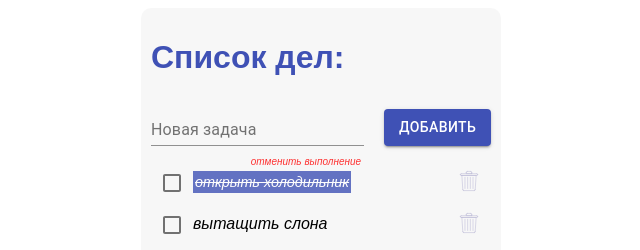
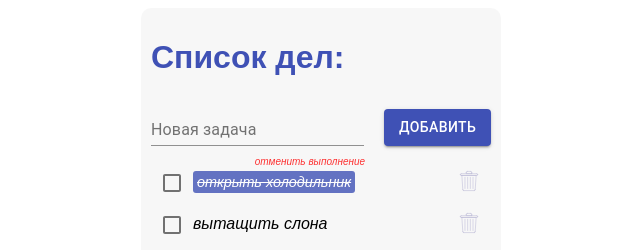
Before and after one commit to WebHeroSchool/dotodo, a React app: page / in a window 1280 px wide. In both pictures the pointer is over the element "открыть холодильник". Shown: the top 250 px of the page, 319-959 px from the left. Built offline with nearby package versions, Linux system fonts and the light colour scheme.

Commit message:
refactoring App.js edit hover

```diff
--- a/src/Item/Item.module.css
+++ b/src/Item/Item.module.css
@@ -8,13 +8,14 @@
   margin-right: 10px;
   cursor: pointer;
   position: relative;
-  transition: all .3s ease;
+  transition: all .2s linear;
 }
 
 .content:hover {
   color: #fff;
   background-color: #3f51b5;
-  padding: 3px 2px;
+  padding: 3px 4px;
+  border-radius: 3px;
 }
 
 .content:active {
```
